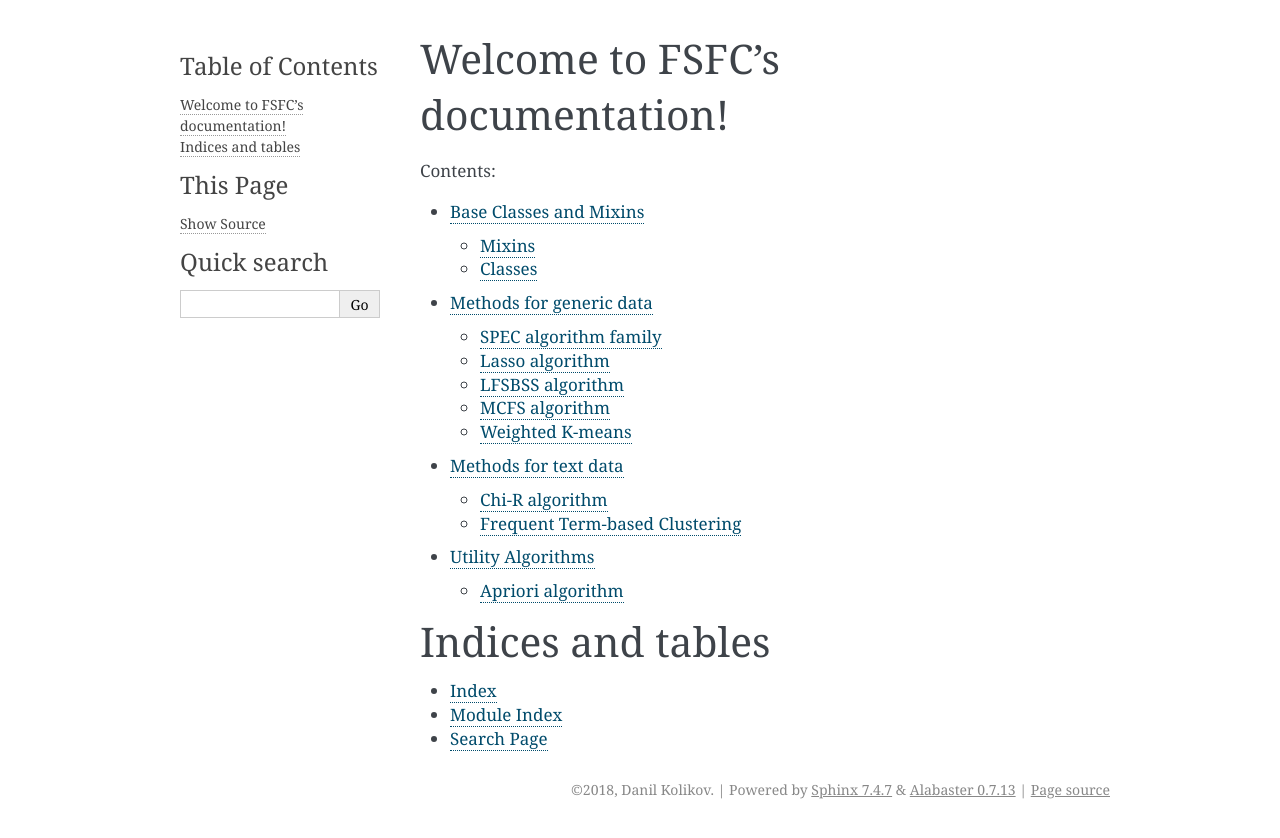
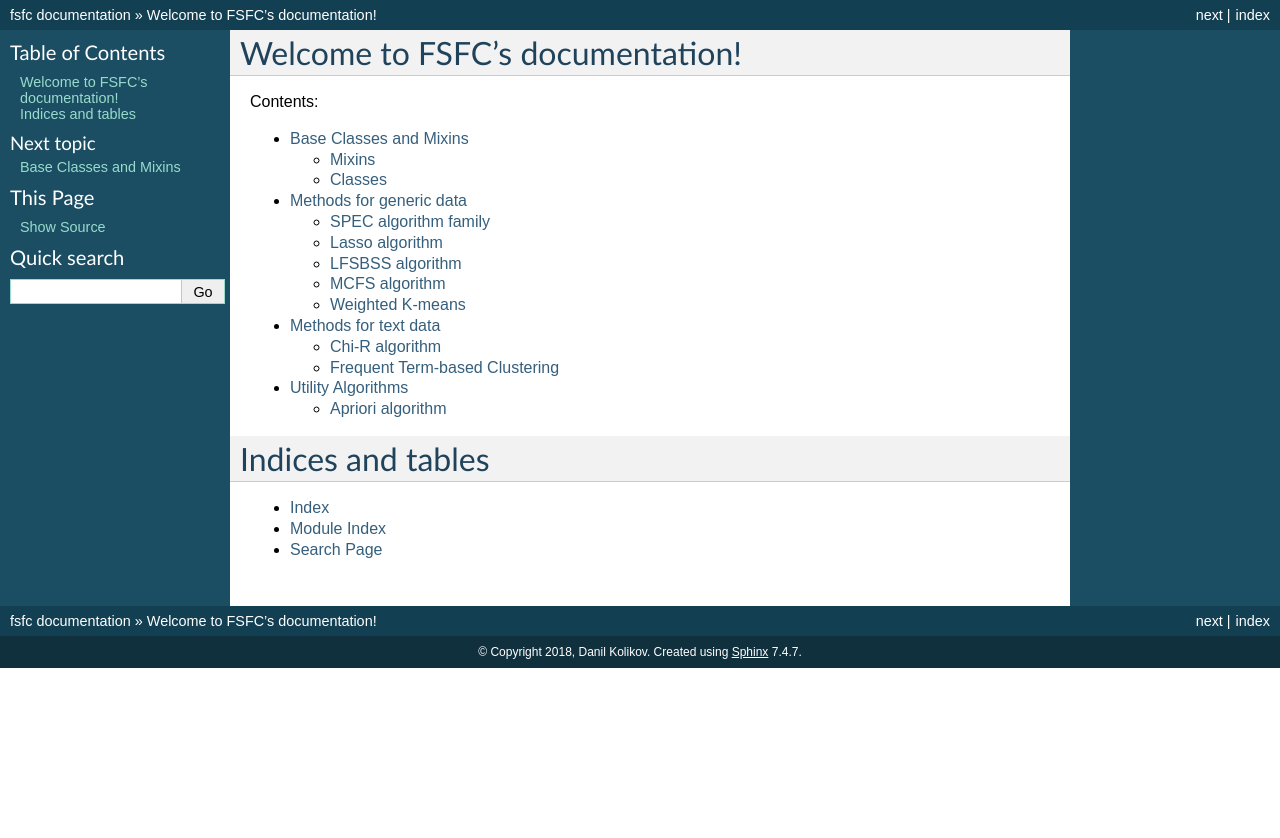
Before and after one commit to danilkolikov/fsfc, a Sphinx documentation site: the page built from docs/source/index.rst, in a window 1280 px wide. Shown: the top 838 px of the page. Built offline with Sphinx 7.4.7, drawn with Linux system fonts in a browser that asks for light colours; formulas are drawn with MathJax 3.

```diff
--- a/docs/source/conf.py
+++ b/docs/source/conf.py
@@ -82,7 +82,7 @@ pygments_style = 'sphinx'
 # The theme to use for HTML and HTML Help pages.  See the documentation for
 # a list of builtin themes.
 #
-html_theme = 'alabaster'
+html_theme = 'default'
 
 # Theme options are theme-specific and customize the look and feel of a theme
 # further.  For a list of options available for each theme, see the
--- /dev/null
+++ b/readthedocs-pip-requirements.txt
@@ -0,0 +1,4 @@
+scipy
+numpy
+scikit-learn
+numpydoc
```
Also changed, not shown: README.rst (+7 -2 lines).
